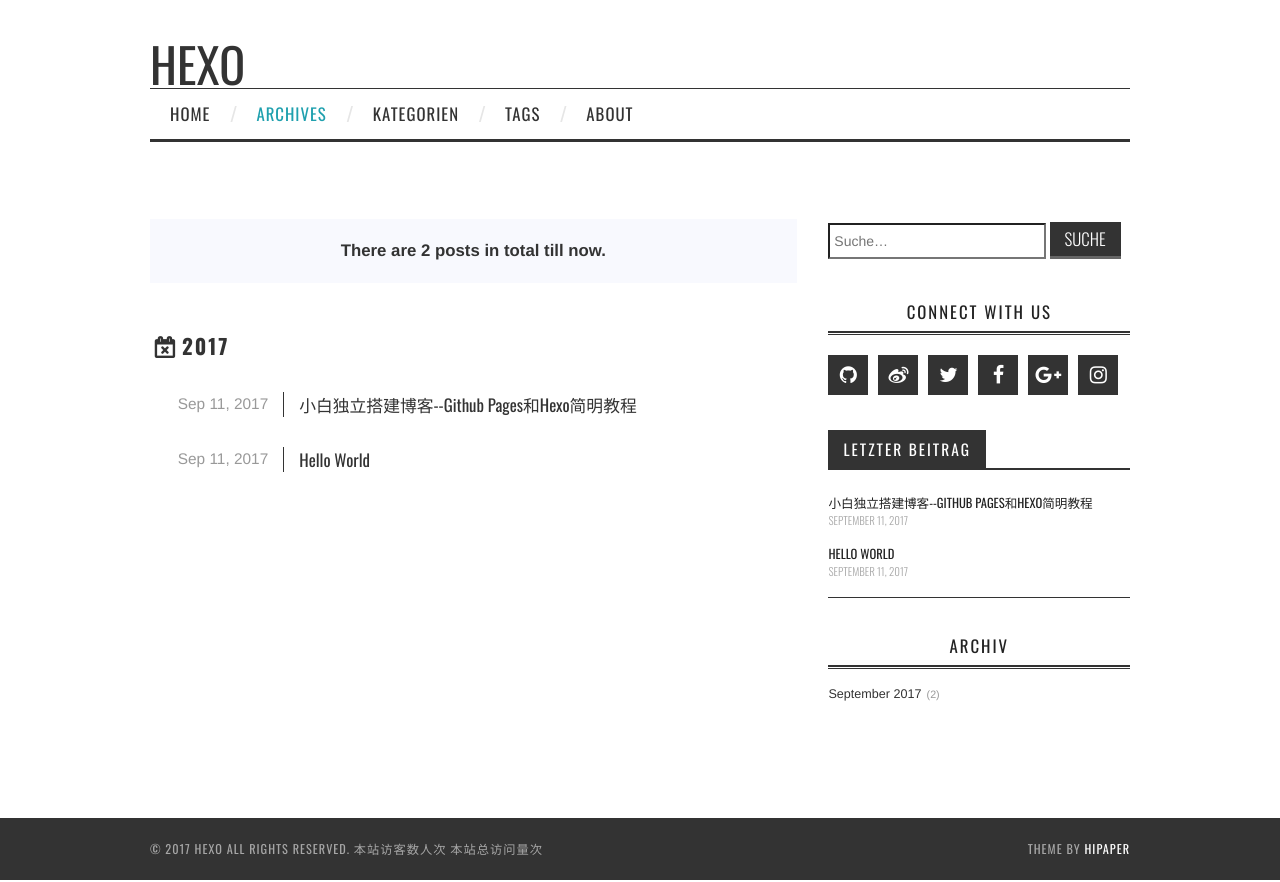
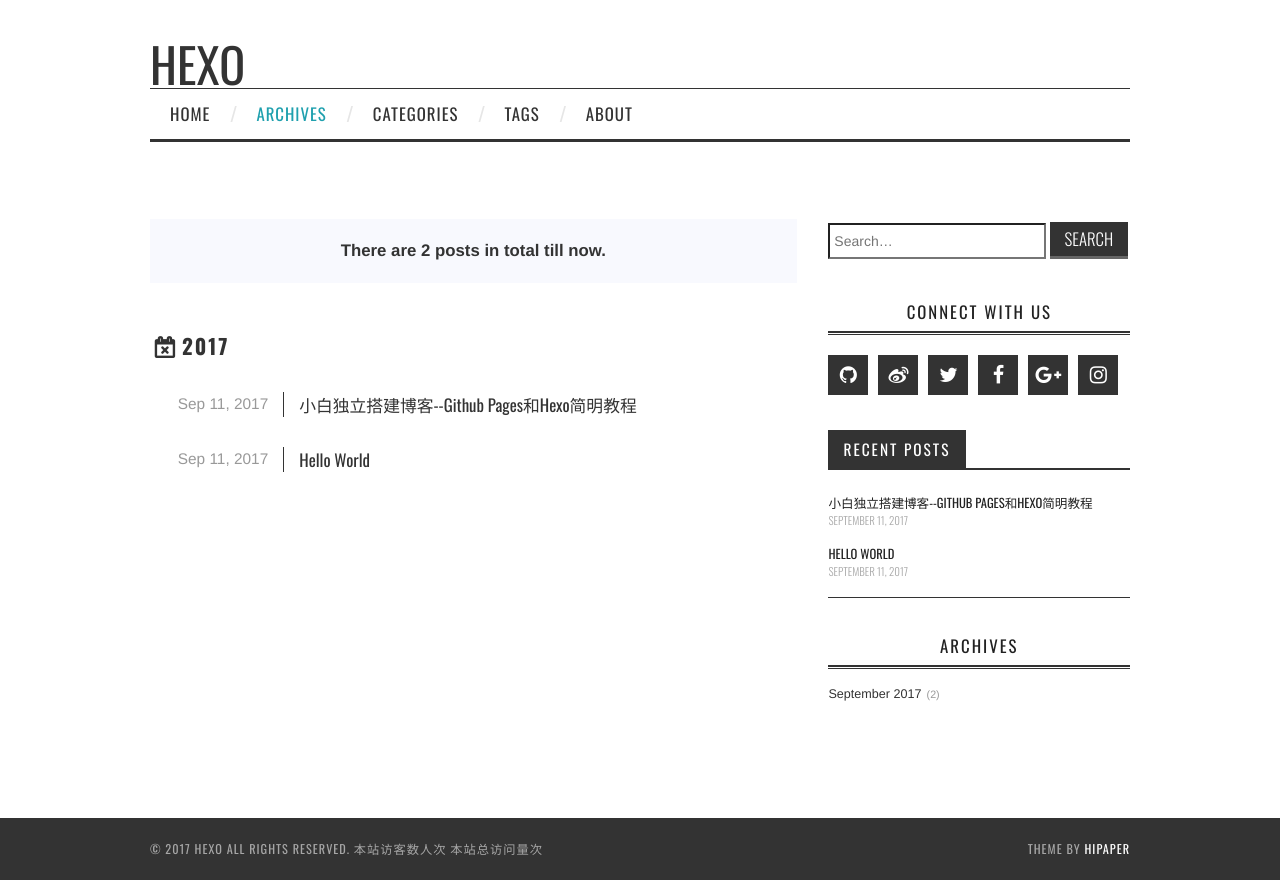
Before and after one commit to monmonYao/monmonYao.github.io, a plain HTML site: page archives/2017/09/index.html in a window 1280 px wide. Drawn offline with nearby package versions, Linux system fonts and the light colour scheme; some packages are replaced by stand-ins of ours; no server answers; a script that the page names is missing.

Commit message:
Site updated: 2017-09-12 14:49:36

```diff
--- a/archives/2017/09/index.html
+++ b/archives/2017/09/index.html
@@ -3,7 +3,7 @@
 <head>
   <meta charset="utf-8">
 
-  <title>Archiv: 2017/9 | Hexo</title>
+  <title>Archives: 2017/9 | Hexo</title>
   <meta name="viewport" content="width=device-width, initial-scale=1, maximum-scale=1">
 
 
@@ -77,7 +77,7 @@
 
                       <li class="menu-item menu-item-type-custom menu-item-object-custom menu-item-home menu-item-1663"> <a class="" href="/archives">Archives</a> </li>
 
-                      <li class="menu-item menu-item-type-custom menu-item-object-custom menu-item-home menu-item-1663"> <a class="" href="/categories">Kategorien</a> </li>
+                      <li class="menu-item menu-item-type-custom menu-item-object-custom menu-item-home menu-item-1663"> <a class="" href="/categories">Categories</a> </li>
 
                       <li class="menu-item menu-item-type-custom menu-item-object-custom menu-item-home menu-item-1663"> <a class="" href="/tags">Tags</a> </li>
 
@@ -173,9 +173,9 @@
     <form class="search-form">
         <label style="width: 72%;">
             <span class="screen-reader-text">Search for:</span>
-            <input type="search" class="search-field" style="height: 36px; width: 100%;" placeholder=" Suche…" value="" name="s" title="Search for:">
+            <input type="search" class="search-field" style="height: 36px; width: 100%;" placeholder=" Search…" value="" name="s" title="Search for:">
         </label>
-        <input type="submit" class="search-form-submit" value="Suche">
+        <input type="submit" class="search-form-submit" value="Search">
     </form>
     <div class="ins-search">
     <div class="ins-search-mask"></div>
@@ -256,7 +256,7 @@
 
   <div class="widget_athemes_tabs">
     <ul id="widget-tab" class="clearfix widget-tab-nav">
-      <li class="active"><a>letzter Beitrag</a></li>
+      <li class="active"><a>Recent Posts</a></li>
     </ul>
     <div class="widget">
       <ul>
@@ -300,7 +300,7 @@
 
 
   <div class="widget-wrap">
-    <h3 class="widget-title">Archiv</h3>
+    <h3 class="widget-title">Archives</h3>
 
     <div class="widget">
       <ul class="archive-list"><li class="archive-list-item"><a class="archive-list-link" href="/archives/2017/09/">September 2017</a><span class="archive-list-count">2</span></li></ul>
```
Also changed, not shown: 2017/09/11/Github Pages And Hexo Introduction/index.html (+3 -3 lines), 2017/09/11/hello-world/index.html (+2 -2 lines), archives/2017/index.html (+6 -6 lines), archives/index.html (+6 -6 lines), index.html (+6 -6 lines).
